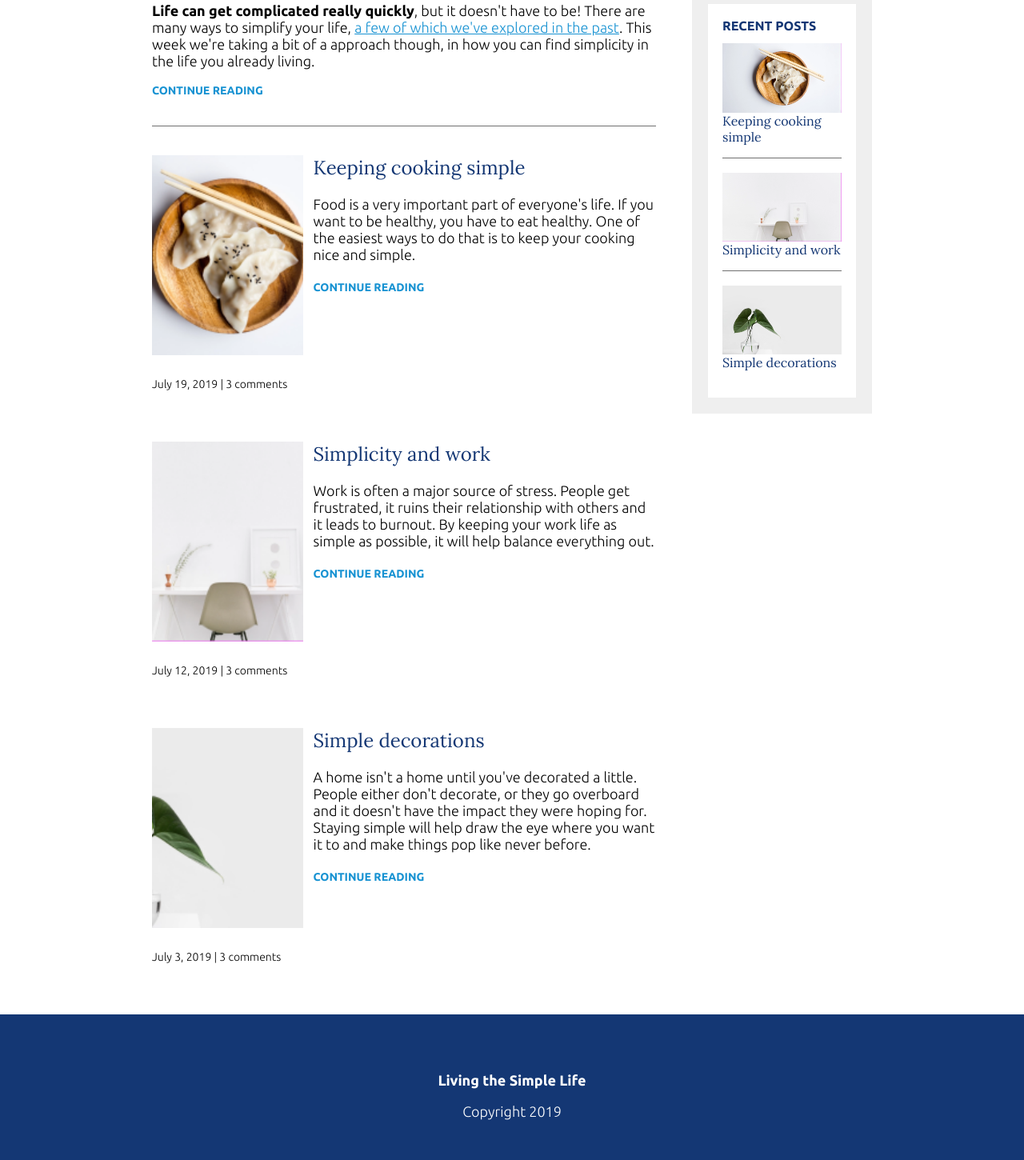
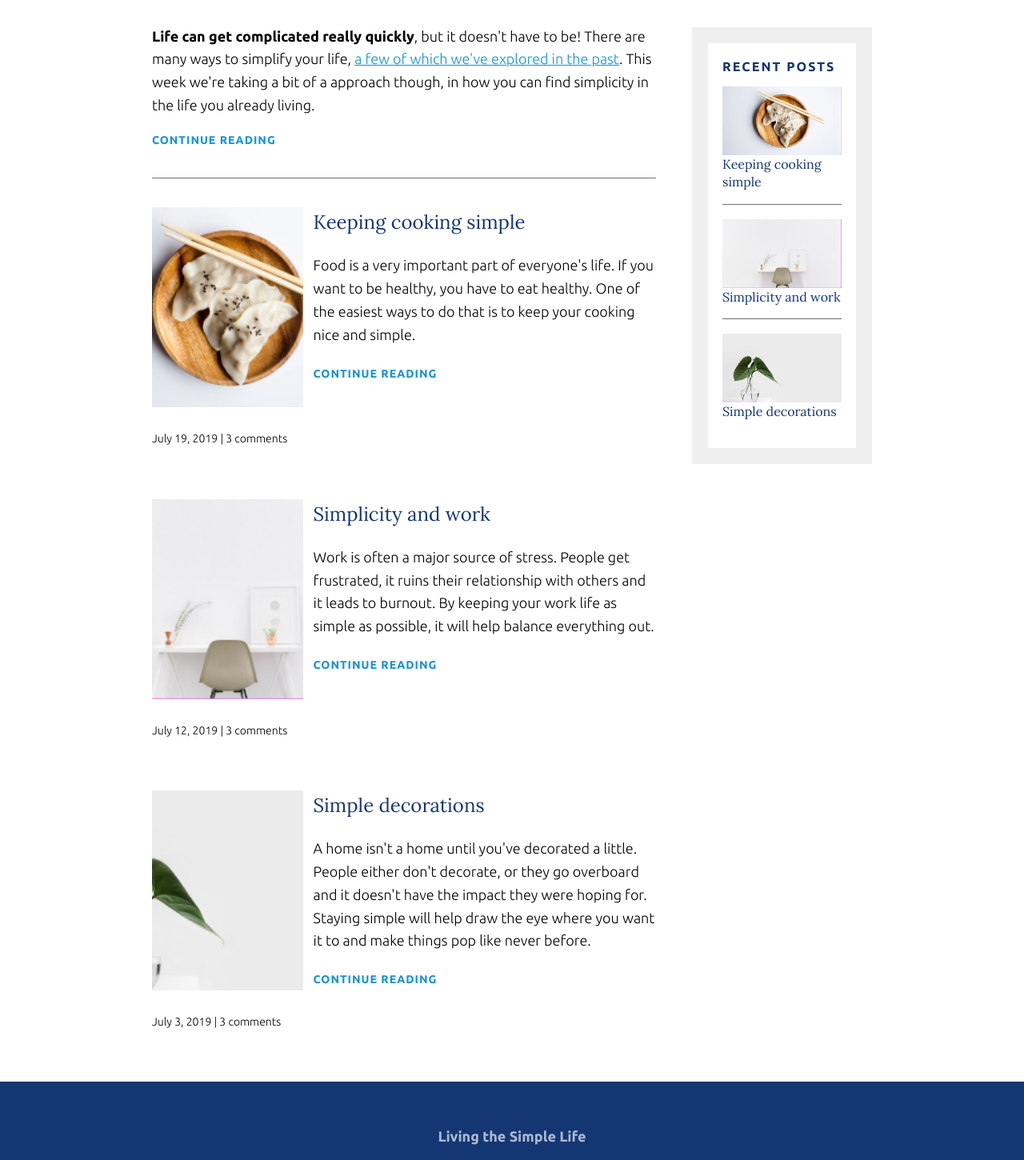
Before and after one commit to rolandlitzba/responsive-webdesign, a plain HTML site: page project-1/index.html in a window 1280 px wide. Shown: the part 593-2043 px from the top of the page at 80% size. Drawn offline with Linux system fonts and the light colour scheme.

Commit message:
Layout adjustment

```diff
--- a/project-1/css/styles.css
+++ b/project-1/css/styles.css
@@ -9,6 +9,7 @@ body {
   font-family: 'Ubuntu', sans-serif;
   font-size: 1.125rem;
   font-weight: 300;
+  line-height: 1.6;
 }
 
 img {
@@ -64,6 +65,7 @@ strong {
   color: #1792d2;
   font-size: 0.75rem;
   margin: 0;
+  text-transform: uppercase;
 }
 
 .article-title {
@@ -79,6 +81,8 @@ strong {
   color: #1792d2;
   text-decoration: none;
   font-weight: 700;
+  text-transform: uppercase;
+  letter-spacing: 1px;
 }
 
 .article-read-more:hover,
@@ -94,11 +98,13 @@ strong {
 .widget-title,
 .widget-recent-post-title {
   font-size: 1rem;
+  line-height: 1.4;
 }
 
 .widget-title {
   font-family: 'Ubuntu', sans-serif;
   font-weight: 700;
+  letter-spacing: 2px;
 }
 
 .widget-recent-post-title {
@@ -130,9 +136,9 @@ header {
 
 footer {
   background: #143774;
-  color: white;
+  color: rgba(255, 255, 255, 0.65);
   text-align: center;
-  padding: 3em 0;
+  padding: 2em 0;
 }
 
 @media (min-width: 675px) {
@@ -172,6 +178,8 @@ nav a {
   text-decoration: none;
   color: #707070;
   font-weight: 700;
+  text-transform: uppercase;
+  letter-spacing: 1px;
   padding: 0.25em 0;
 }
 
--- a/project-1/index.html
+++ b/project-1/index.html
@@ -47,7 +47,7 @@
             we're taking a bit of a approach though, in how you can find
             simplicity in the life you already living.
           </p>
-          <a href="#" class="article-read-more">CONTINUE READING</a>
+          <a href="#" class="article-read-more">Continue reading</a>
         </article>
 
         <article class="article-recent">
@@ -58,7 +58,7 @@
               be healthy, you have to eat healthy. One of the easiest ways to do
               that is to keep your cooking nice and simple.
             </p>
-            <a href="#" class="article-read-more">CONTINUE READING</a>
+            <a href="#" class="article-read-more">Continue reading</a>
           </div>
           <div class="article-recent-secondary">
             <img
@@ -79,7 +79,7 @@
               keeping your work life as simple as possible, it will help balance
               everything out.
             </p>
-            <a href="#" class="article-read-more">CONTINUE READING</a>
+            <a href="#" class="article-read-more">Continue reading</a>
           </div>
           <div class="article-recent-secondary">
             <img
@@ -100,7 +100,7 @@
               impact they were hoping for. Staying simple will help draw the eye
               where you want it to and make things pop like never before.
             </p>
-            <a href="#" class="article-read-more">CONTINUE READING</a>
+            <a href="#" class="article-read-more">Continue reading</a>
           </div>
           <div class="article-recent-secondary">
             <img
```
Also changed, not shown: project-1/recent-posts.html (+4 -4 lines).
